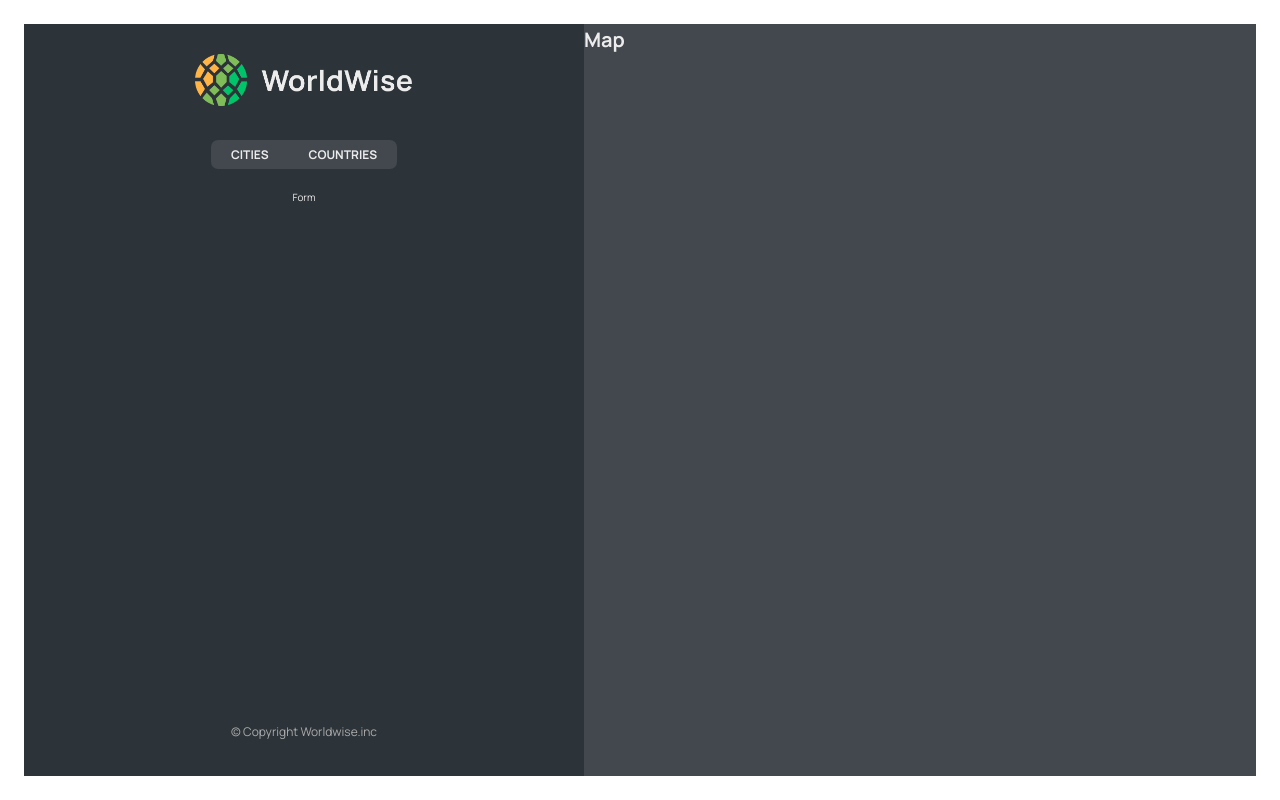
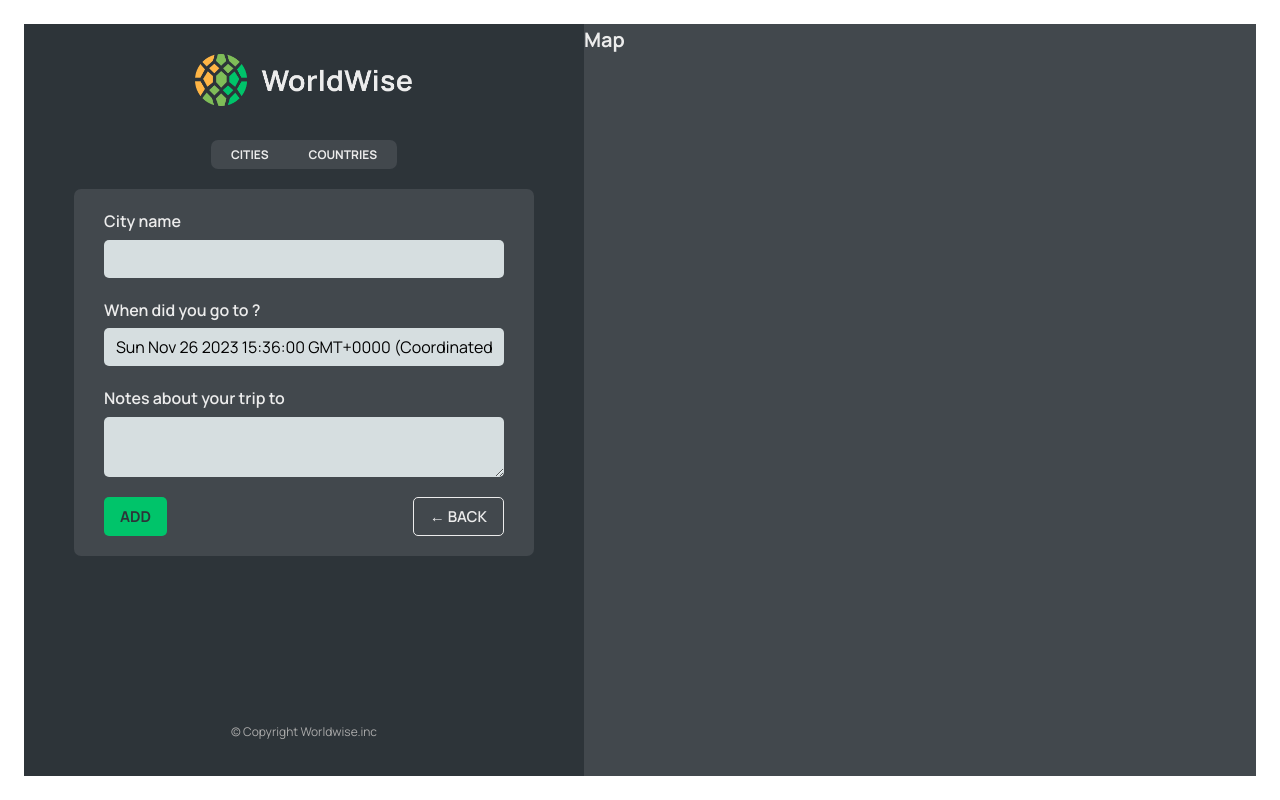
Before and after one commit to Aash417/p40-worldwise-react, a React (Vite) app: page /app/form in a window 1280 px wide. Built offline with nearby package versions, Linux system fonts and the light colour scheme; data requests are answered from the project's data file; the HTML template or start-up script is replaced by a standard one.

Commit message:
progmmatic navigation

```diff
--- a/src/App.jsx
+++ b/src/App.jsx
@@ -10,6 +10,7 @@
 import CityList from './components/cityList';
 import CountryList from './components/CountryList';
 import City from './components/City';
+import Form from './components/Form';
 
 const BASE_URL = 'http://localhost:7999';
 function App() {
@@ -54,7 +55,7 @@
               path="countries"
               element={<CountryList cities={cities} isLoading={isLoading} />}
             ></Route>
-            <Route path="form" element={<p>Form</p>}></Route>
+            <Route path="form" element={<Form />}></Route>
           </Route>
           <Route path="*" element={<PageNotFound />} />
         </Routes>
--- /dev/null
+++ b/src/components/Button.jsx
@@ -0,0 +1,11 @@
+import styles from './Button.module.css';
+
+function Button({ children, onClick, type }) {
+  return (
+    <button onClick={onClick} className={`${styles.btn} ${styles[type]}`}>
+      {children}
+    </button>
+  );
+}
+
+export default Button;
--- a/src/components/Form.jsx
+++ b/src/components/Form.jsx
@@ -3,20 +3,23 @@
 import { useState } from "react";
 
 import styles from "./Form.module.css";
+import Button from './Button';
+import { useNavigate } from 'react-router-dom';
 
 export function convertToEmoji(countryCode) {
   const codePoints = countryCode
     .toUpperCase()
-    .split("")
+    .split('')
     .map((char) => 127397 + char.charCodeAt());
   return String.fromCodePoint(...codePoints);
 }
 
 function Form() {
-  const [cityName, setCityName] = useState("");
-  const [country, setCountry] = useState("");
+  const navigate = useNavigate();
+  const [cityName, setCityName] = useState('');
+  const [country, setCountry] = useState('');
   const [date, setDate] = useState(new Date());
-  const [notes, setNotes] = useState("");
+  const [notes, setNotes] = useState('');
 
   return (
     <form className={styles.form}>
@@ -49,8 +52,16 @@
       </div>
 
       <div className={styles.buttons}>
-        <button>Add</button>
-        <button>&larr; Back</button>
+        <Button type="primary">Add</Button>
+        <Button
+          type="back"
+          onClick={(e) => {
+            e.preventDefault();
+            navigate(-1);
+          }}
+        >
+          &larr; Back
+        </Button>
       </div>
     </form>
   );
--- a/src/components/Map.jsx
+++ b/src/components/Map.jsx
@@ -1,8 +1,11 @@
+import { useNavigate } from 'react-router-dom';
 import styles from './Map.module.css';
 
 function Map() {
+  const navigate = useNavigate();
+
   return (
-    <div className={styles.mapContainer}>
+    <div className={styles.mapContainer} onClick={() => navigate('form')}>
       <h1>Map</h1>
     </div>
   );
```
